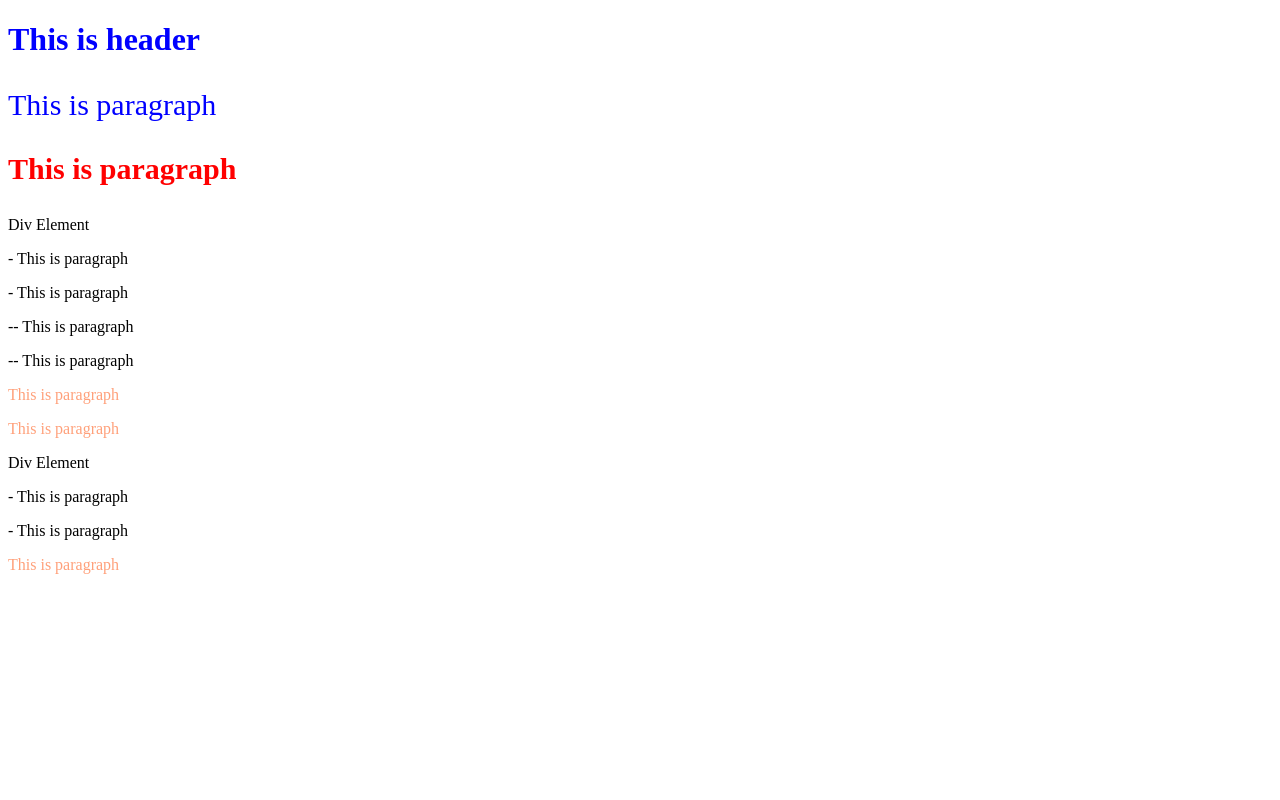
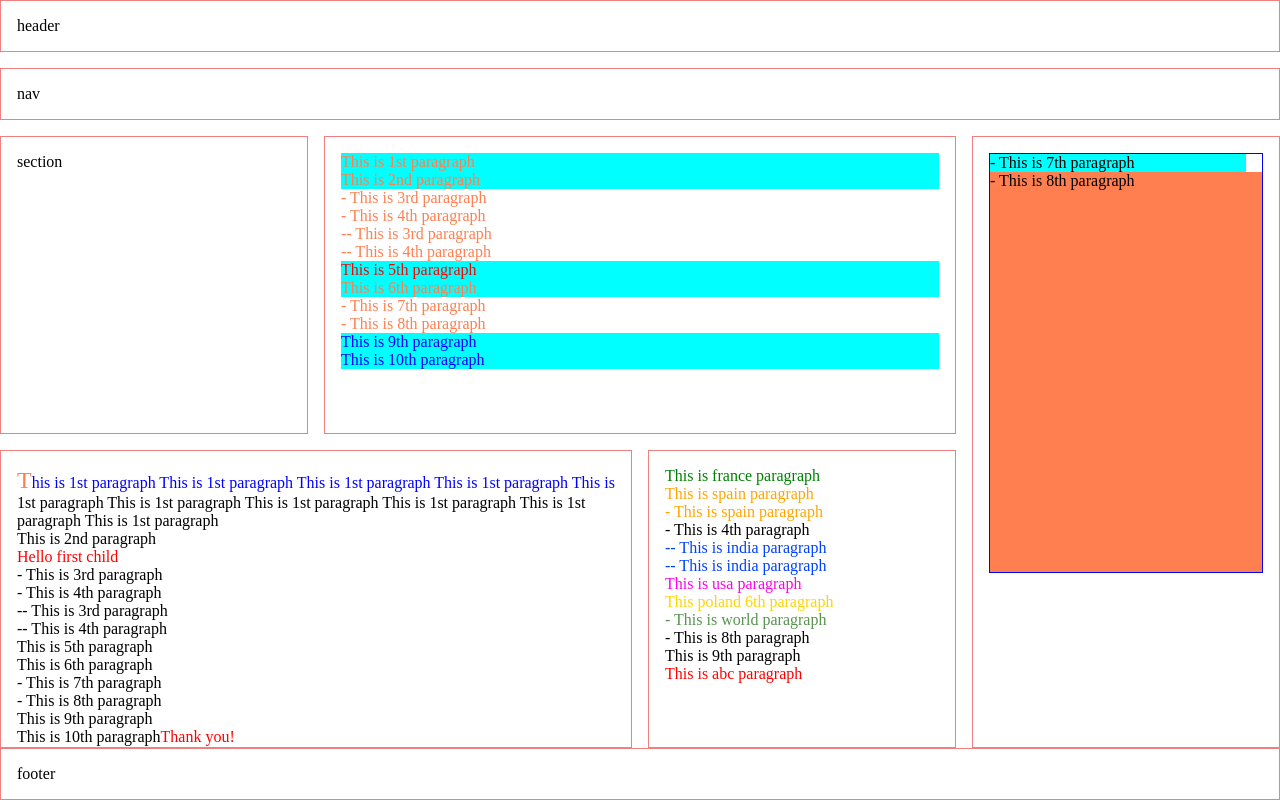
Before and after one commit to tsaromkar/html-css-course, a plain HTML site: page css-selectors.html in a window 1280 px wide. Drawn offline with Linux system fonts and the light colour scheme.

Commit message:
selectors practice

```diff
--- a/css-selectors.html
+++ b/css-selectors.html
@@ -3,87 +3,224 @@
   <head>
     <title>Css Selector</title>
     <style>
+      html,
+      body {
+        height: 100%;
+        margin: 0;
+      }
+      /* universal selector with box sizing */
+      * {
+        box-sizing: border-box;
+        margin: 0;
+        padding: 0;
+      }
+      .grid-container {
+        height: 100%;
+        display: grid;
+        grid-template-rows: auto auto 1fr auto;
+        gap: 1rem;
+      }
+      /* universal selector with all first level children and an excecption pseudo-class i.e :not */
+      .grid-container > *:not(main) {
+        border: 1px solid lightcoral;
+        padding: 1rem;
+      }
+      main {
+        display: grid;
+        grid-template-columns: repeat(4, 1fr);
+        grid-template-rows: 50% 50%;
+        gap: 1rem;
+      }
+      main > * {
+        padding: 1rem;
+        border: 1px solid lightcoral;
+      }
+      .grid-col-span-2 {
+        grid-column: span 2;
+      }
+      .section2 {
+        grid-column: 3 / 4;
+        grid-row: 2;
+      }
+      aside {
+        grid-column: 4;
+        grid-row: 1/3;
+      }
 
-      /* two elements with same class one can be referred by element.class */
-      .center {
+      /* combinators */
+      .combinators p {
+        color: coral;
+      }
+      .combinators > p {
+        background-color: aqua;
+      }
+      .combinators > div:first-of-type + p {
+        color: red;
+      }
+      .combinators > div:last-of-type ~ p {
         color: blue;
       }
 
-      p.center {
-        font-size: 30px;
+      /* pseudo-class selectors */
+      .pseudo-class > p:first-of-type::first-letter {
+        color: coral;
+        font-size: 1.5rem;
       }
 
-      /* same elements with same classes, one of them can have diff class for styling */
-      .bold {
-        font-weight: 700;
+      .pseudo-class > p:first-of-type::first-line {
+        color: blue;
+      }
+
+      .pseudo-class *::selection {
+        color: blue;
+        background-color: yellowgreen;
+      }
+
+      .pseudo-class > div:first-of-type::before {
+        content: "Hello first child";
         color: red;
       }
 
-      /* universal selector */
-      /* * {
+      .pseudo-class > p:last-child::after {
+        content: "Thank you!";
         color: red;
-      } */
-
-      /* grouping element selectors */
-      /* h1, p {
-        color: red;
-      } */
-
-      .lightseagreen {
-        color: lightseagreen;
       }
 
-      /* all descendents */
-      /* div p {
-        color: lightcoral;
-      } */
-
-      /* direct children */
-      /* div > p {
-        color: lightgreen;
-      } */
-
-      /* directly next adjacent sibling */
-      /* div + p {
-        color: lightblue;
-      } */
-
-      /* all next siblings */
-      div ~ p {
-        color: lightsalmon;
+      /* attribute selectors */
+      [title] {
+        color: green;
+      }
+      [class="abc"] {
+        color: red;
+      }
+      [class|="spain"] {
+        color: orange
+      }
+      [class~="india"] {
+        color: rgb(0, 64, 255)
+      }
+      [class^="usa"] {
+        color: rgb(255, 0, 234)
+      }
+      [class$="tokyo"] {
+        color: rgb(255, 213, 0)
+      }
+      [class*="or"] {
+        color: rgb(87, 147, 79)
       }
 
+      aside div {
+        /* width: 100px; */
+        /* height: 200px; */
+        border: 1px solid blue;
+      }
+      aside div p:first-child {
+        width: 20vw;
+        background-color: aqua;
+      }
+      aside div p:last-child {
+        height: 50vh;
+        background-color: coral;
+      }
     </style>
   </head>
   <body>
 
-    <h1 class="center">This is header</h1>
-    <p class="center">This is paragraph</p>
-    <p class="center bold">This is paragraph</p>
+    <div class="grid-container">
+      <header>
+        header
+      </header>
 
+      <nav>
+        nav
+      </nav>
 
-    <div>
-      Div Element
-      <p class=""> - This is paragraph</p>
-      <p class=""> - This is paragraph</p>
-      <section>
-        <p class=""> -- This is paragraph</p>
-        <p class=""> -- This is paragraph</p>
-      </section>
+      <main>
+        <section class="section1">
+          section
+        </section>
+
+        <article class="article1 grid-col-span-2">
+          <div class="combinators">
+            <p>This is 1st paragraph</p>
+            <p>This is 2nd paragraph</p>
+            <div>
+              <p> - This is 3rd paragraph</p>
+              <p> - This is 4th paragraph</p>
+              <div>
+                <p> -- This is 3rd paragraph</p>
+                <p> -- This is 4th paragraph</p>
+              </div>
+            </div>
+            <p>This is 5th paragraph</p>
+            <p>This is 6th paragraph</p>
+            <div>
+              <p> - This is 7th paragraph</p>
+              <p> - This is 8th paragraph</p>
+            </div>
+            <p>This is 9th paragraph</p>
+            <p>This is 10th paragraph</p>
+          </div>
+        </article>
+
+        <section class="section2">
+          <div class="attribute">
+            <p class="paris" title="france">This is france paragraph</p>
+            <p class="spain">This is spain paragraph</p>
+            <div>
+              <p class="spain-france"> - This is spain paragraph</p>
+              <p> - This is 4th paragraph</p>
+              <div>
+                <p class="india germany"> -- This is india paragraph</p>
+                <p class="india"> -- This is india paragraph</p>
+              </div>
+            </div>
+            <p class="usa-india">This is usa paragraph</p>
+            <p class="poland-tokyo">This poland 6th paragraph</p>
+            <div>
+              <p class="world"> - This is world paragraph</p>
+              <p> - This is 8th paragraph</p>
+            </div>
+            <p>This is 9th paragraph</p>
+            <p class="abc">This is abc paragraph</p>
+          </div>
+        </section>
+
+        <article class="article2 grid-col-span-2">
+          <div class="pseudo-class">
+            <p>This is 1st paragraph This is 1st paragraph This is 1st paragraph This is 1st paragraph This is 1st paragraph This is 1st paragraph This is 1st paragraph This is 1st paragraph This is 1st paragraph This is 1st paragraph</p>
+            <p>This is 2nd paragraph</p>
+            <div>
+              <p> - This is 3rd paragraph</p>
+              <p> - This is 4th paragraph</p>
+              <div>
+                <p> -- This is 3rd paragraph</p>
+                <p> -- This is 4th paragraph</p>
+              </div>
+            </div>
+            <p>This is 5th paragraph</p>
+            <p>This is 6th paragraph</p>
+            <div>
+              <p> - This is 7th paragraph</p>
+              <p> - This is 8th paragraph</p>
+            </div>
+            <p>This is 9th paragraph</p>
+            <p>This is 10th paragraph</p>
+          </div>
+        </article>
+
+        <aside>
+          <div>
+            <p> - This is 7th paragraph</p>
+            <p> - This is 8th paragraph</p>
+          </div>
+        </aside>
+      </main>
+
+      <footer>
+        footer
+      </footer>
     </div>
-
-    <p class="">This is paragraph</p>
-    <p class="">This is paragraph</p>
-
-    <div>
-      Div Element
-      <section>
-        <p class=""> - This is paragraph</p>
-        <p class=""> - This is paragraph</p>
-      </section>
-    </div>
-
-    <p class="">This is paragraph</p>
 
   </body>
 </html>
```
